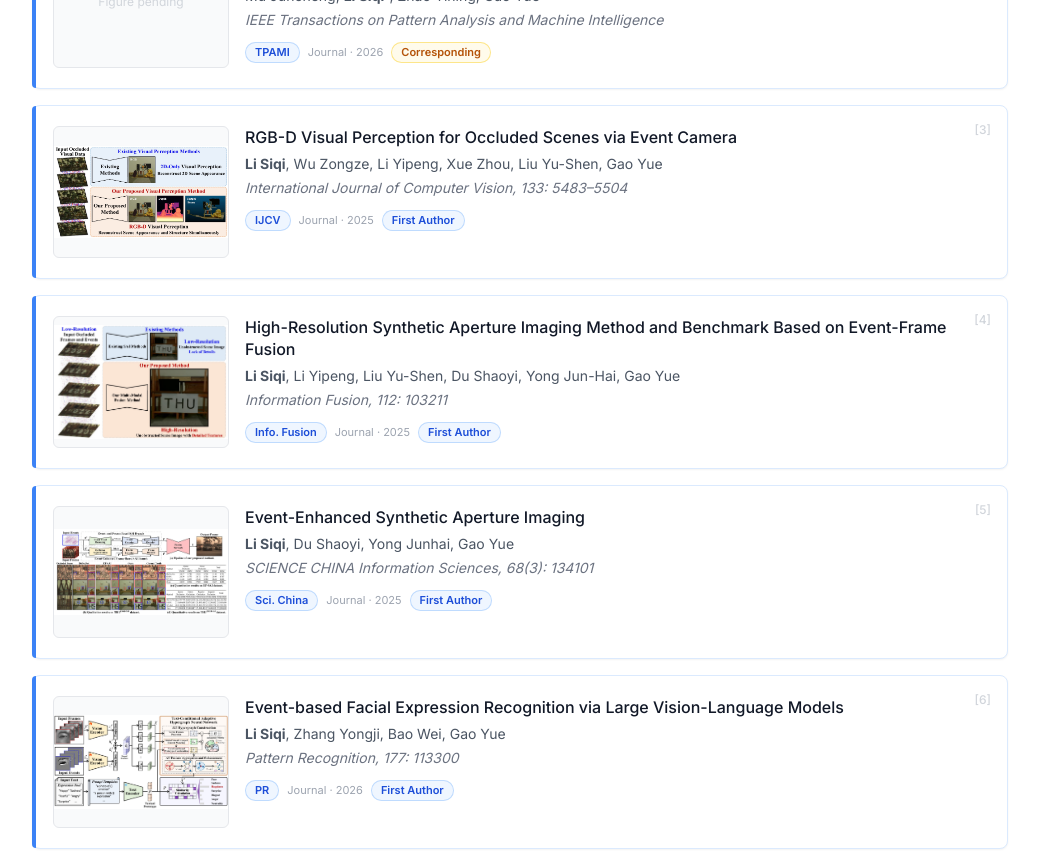
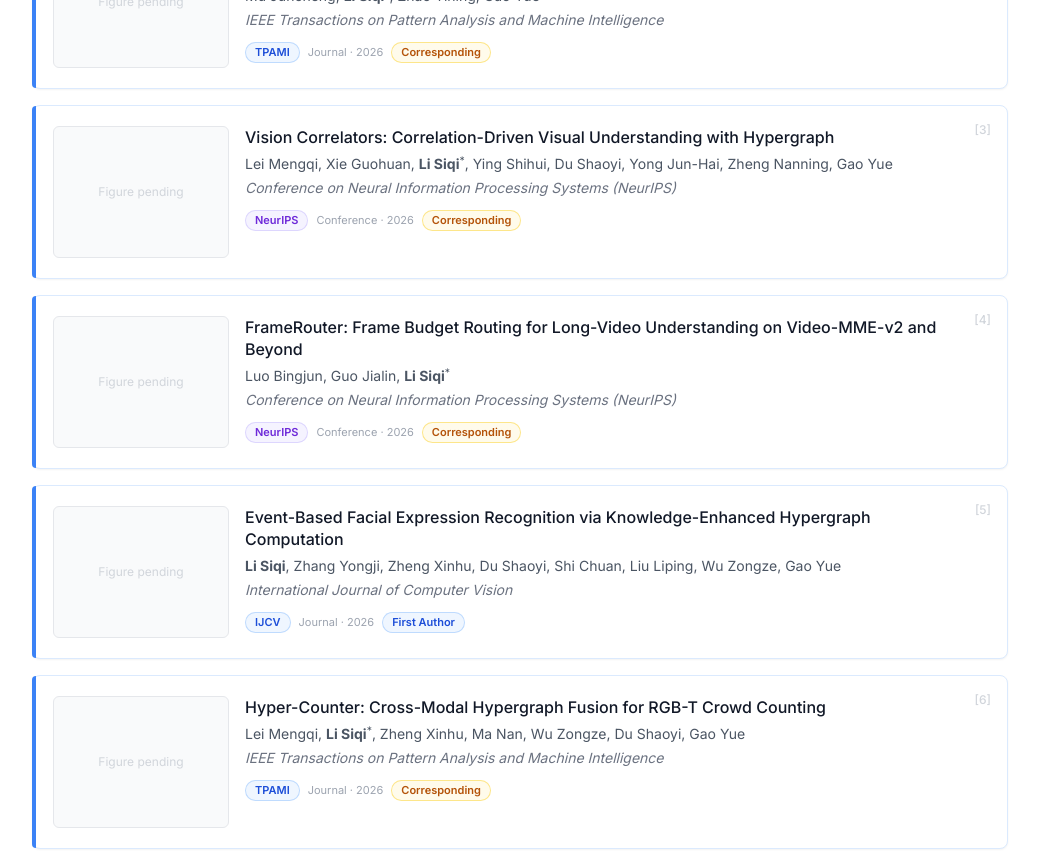
Before and after one commit to lisiqi19971013/homepage, a Next.js app: page /homepage/publications in a window 1280 px wide. Shown: the part 480-1331 px from the top of the page, without its empty margins (120-1159 px from the left). Built offline with nearby package versions, Linux system fonts and the light colour scheme.

Commit message:
Add four 2026 publications

```diff
--- a/data/publications.ts
+++ b/data/publications.ts
@@ -32,6 +32,42 @@ export const publications: Publication[] = [
   {
     title: "ColorPCR++: Unleash the Power of Color for Point Cloud Registration Using Hypergraph Computation",
     authors: `Mu Juncheng, ${S}<sup>*</sup>, Zhao Yining, Gao Yue`,
+    venue: "IEEE Transactions on Pattern Analysis and Machine Intelligence",
+    venueShort: "TPAMI",
+    year: 2026,
+    type: "journal",
+    role: "corresponding",
+  },
+  {
+    title: "Vision Correlators: Correlation-Driven Visual Understanding with Hypergraph",
+    authors: `Lei Mengqi, Xie Guohuan, ${S}<sup>*</sup>, Ying Shihui, Du Shaoyi, Yong Jun-Hai, Zheng Nanning, Gao Yue`,
+    venue: "Conference on Neural Information Processing Systems (NeurIPS)",
+    venueShort: "NeurIPS",
+    year: 2026,
+    type: "conference",
+    role: "corresponding",
+  },
+  {
+    title: "FrameRouter: Frame Budget Routing for Long-Video Understanding on Video-MME-v2 and Beyond",
+    authors: `Luo Bingjun, Guo Jialin, ${S}<sup>*</sup>`,
+    venue: "Conference on Neural Information Processing Systems (NeurIPS)",
+    venueShort: "NeurIPS",
+    year: 2026,
+    type: "conference",
+    role: "corresponding",
+  },
+  {
+    title: "Event-Based Facial Expression Recognition via Knowledge-Enhanced Hypergraph Computation",
+    authors: `${S}, Zhang Yongji, Zheng Xinhu, Du Shaoyi, Shi Chuan, Liu Liping, Wu Zongze, Gao Yue`,
+    venue: "International Journal of Computer Vision",
+    venueShort: "IJCV",
+    year: 2026,
+    type: "journal",
+    role: "first",
+  },
+  {
+    title: "Hyper-Counter: Cross-Modal Hypergraph Fusion for RGB-T Crowd Counting",
+    authors: `Lei Mengqi, ${S}<sup>*</sup>, Zheng Xinhu, Ma Nan, Wu Zongze, Du Shaoyi, Gao Yue`,
     venue: "IEEE Transactions on Pattern Analysis and Machine Intelligence",
     venueShort: "TPAMI",
     year: 2026,
```
